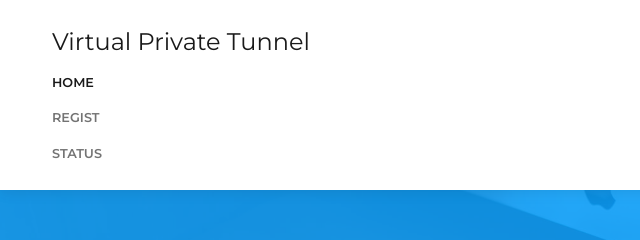
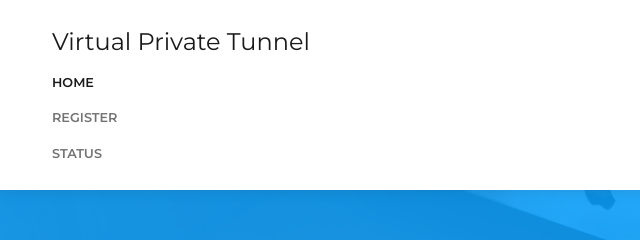
Before and after one commit to meow55555/client, an Electron app: page index.html in a window 800 px wide. Both pictures are taken after a click on the button "Toggle navigation". Shown: the top 240 px of the page, 0-640 px from the left. Drawn offline with Linux system fonts and the light colour scheme; some packages are replaced by stand-ins of ours; no server answers; a script that the page names is missing.

Commit message:
fix typo

```diff
--- a/index.html
+++ b/index.html
@@ -18,7 +18,7 @@
             <div class="collapse navbar-collapse" id="navcol-1">
                 <ul class="navbar-nav ms-auto">
                     <li class="nav-item"><a class="nav-link active" href="index.html">Home</a></li>
-                    <li class="nav-item"><a class="nav-link" href="register.html">Regist</a></li>
+                    <li class="nav-item"><a class="nav-link" href="register.html">Register</a></li>
                     <li class="nav-item"><a class="nav-link" href="status.html">Status</a></li>
                 </ul>
             </div>
```
Also changed, not shown: register.html (+1 -1 lines), status.html (+1 -1 lines).
